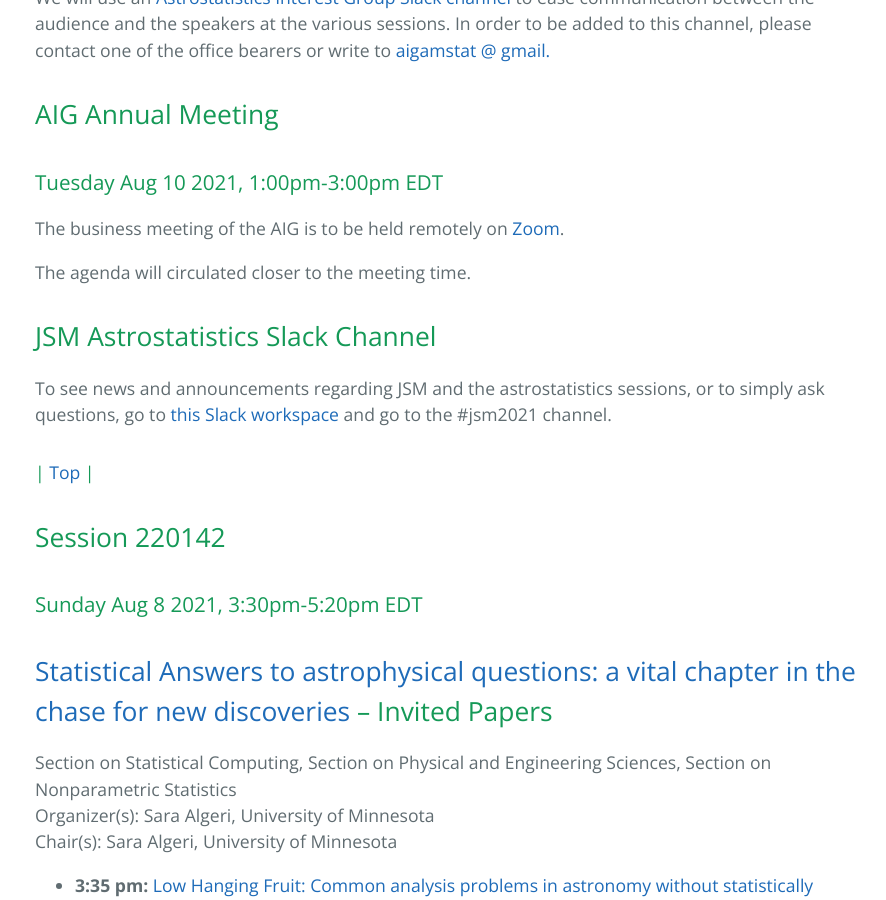
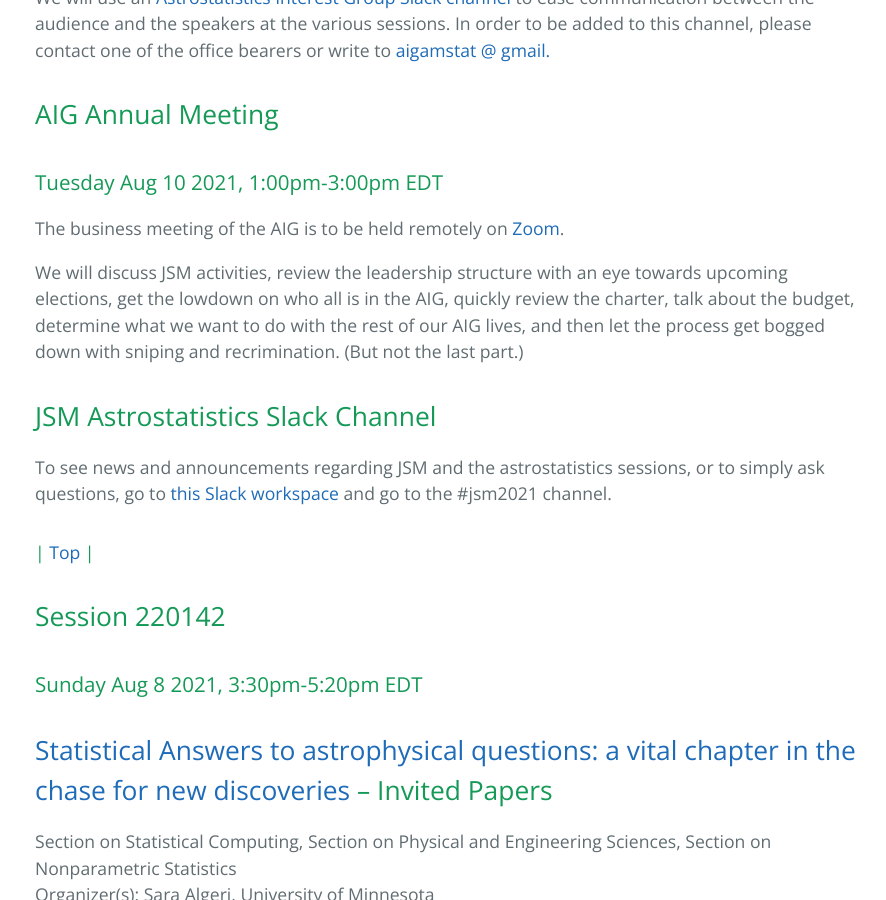
Before and after one commit to aigamstat/aigamstat.github.io, a Jekyll site: the page built from jsm2021/index.md, in a window 1280 px wide and 900 px high, scrolled down 922 px. Shown: the whole window, without its empty margins (189-1075 px from the left). Built offline with Jekyll 4.4.1, drawn with Linux system fonts in a browser that asks for light colours.

Commit message:
agenda. -pef

```diff
--- a/jsm2021/index.md
+++ b/jsm2021/index.md
@@ -32,7 +32,7 @@ We will use an [Astrostatistics Interest Group Slack channel](https://astrostati
 The business meeting of the AIG is to be held remotely on
 [Zoom](https://cmu.zoom.us/j/96807799658?pwd=cS9sbXBxSHZuOGhuUGp3UWJ3bnpCdz09).
 
-The agenda will circulated closer to the meeting time.
+We will discuss JSM activities, review the leadership structure with an eye towards upcoming elections, get the lowdown on who all is in the AIG, quickly review the charter, talk about the budget, determine what we want to do with the rest of our AIG lives, and then let the process get bogged down with sniping and recrimination. (But not the last part.)
 
 ## JSM Astrostatistics Slack Channel
 
```
